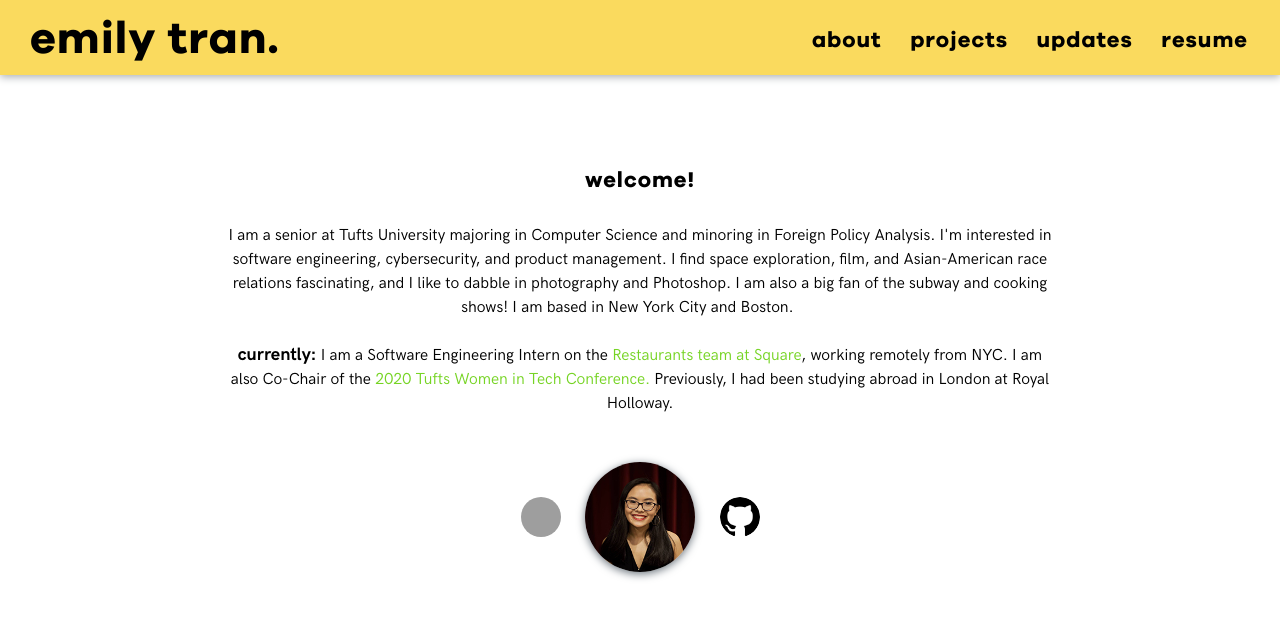
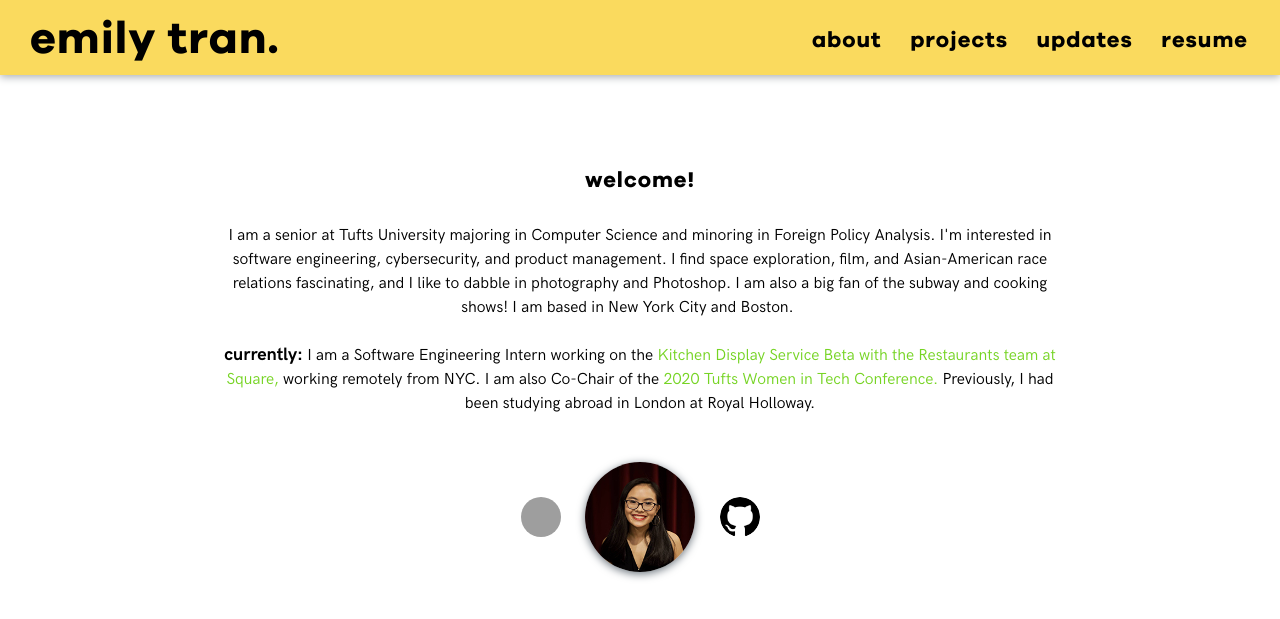
Before and after one commit to emilytran99/website, a Jekyll site: the page built from index.html, in a window 1280 px wide. Shown: the top 619 px of the page. Built offline with Jekyll 4.4.1, drawn with Linux system fonts in a browser that asks for light colours; grey boxes are pictures that could not be loaded.

Commit message:
updated index for summer 2020

```diff
--- a/index.html
+++ b/index.html
@@ -14,7 +14,7 @@ I am a senior at Tufts University majoring in Computer Science and minoring in F
 
 <p id="currently">currently: </p>
 <p style="display: inline; text-align: center">
-I am a Software Engineering Intern on the <a href="https://squareup.com/us/en/point-of-sale/restaurants">Restaurants team at Square</a>, working remotely from NYC. I am also Co-Chair of the <a href="https://tuftswit2020.weebly.com/">2020 Tufts Women in Tech Conference.</a> Previously, I had been studying abroad in London at Royal Holloway.
+I am a Software Engineering Intern working on the <a href="https://squareup.com/us/en/point-of-sale/restaurants/kitchen-display-system">Kitchen Display Service Beta with the Restaurants team at Square,</a> working remotely from NYC. I am also Co-Chair of the <a href="https://tuftswit2020.weebly.com/">2020 Tufts Women in Tech Conference.</a> Previously, I had been studying abroad in London at Royal Holloway.
 </p>
 
 <br><br><br>
```
